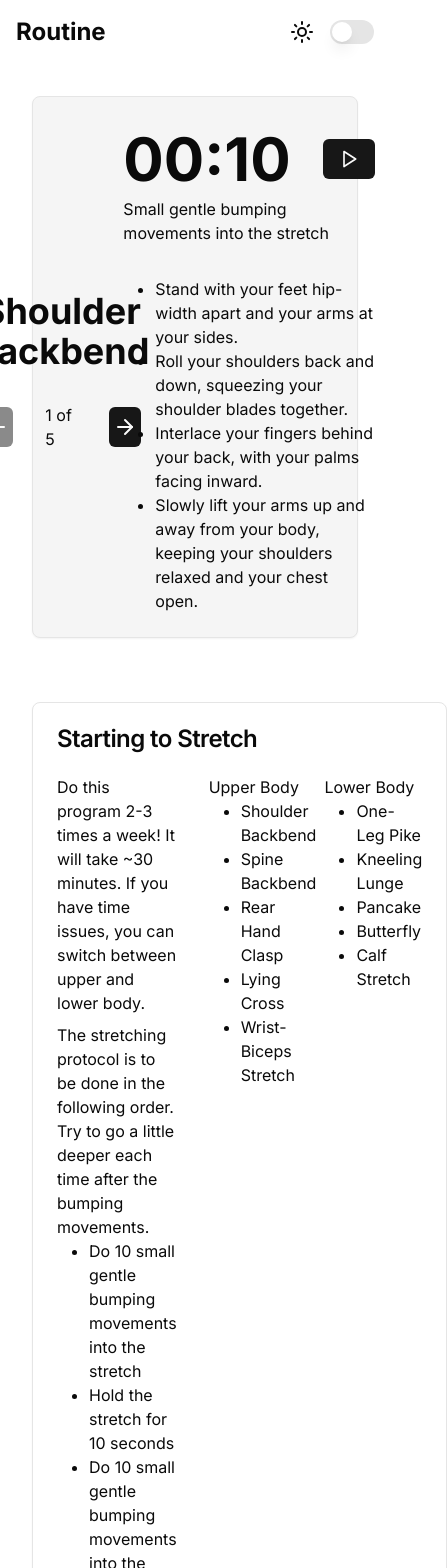
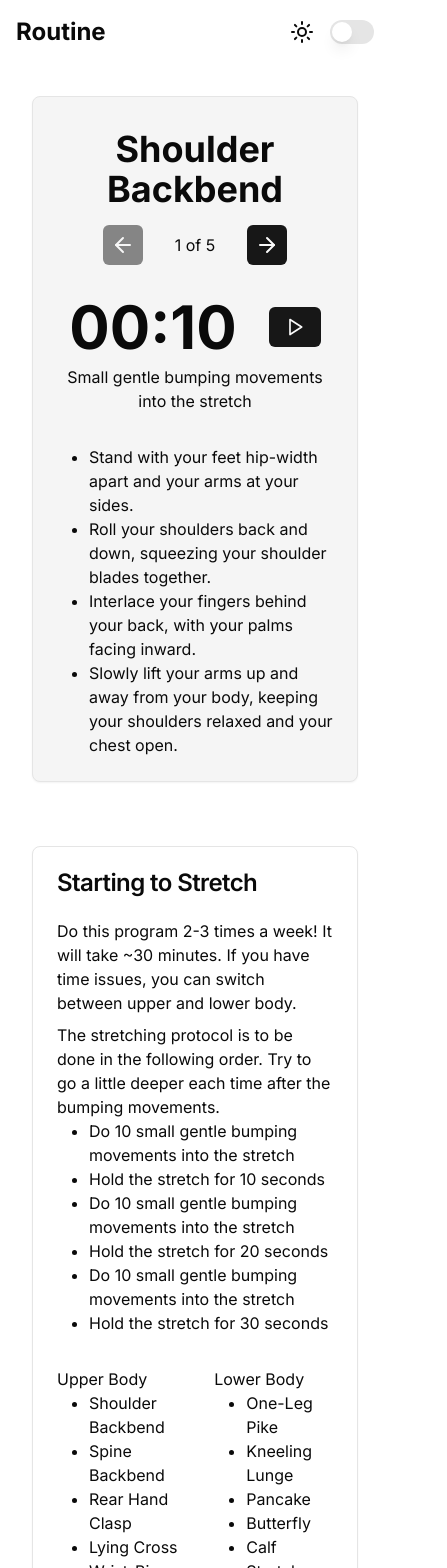
Before and after one commit to ana117/routine, a Next.js app: page /routine/stretch/starting in a window 390 px wide. Shown: the top 1568 px of the page, 447 px wide, since content can reach past the window. Built offline with nearby package versions, Linux system fonts and the light colour scheme.

Commit message:
Make responsive UI

```diff
--- a/components/common/navbar.tsx
+++ b/components/common/navbar.tsx
@@ -6,7 +6,7 @@ import Link from "next/link";
 
 const NavBar: FC = () => {
     return (
-        <nav className="p-4 w-full flex justify-between sticky top-0">
+        <nav className="z-50 p-4 w-full flex justify-between sticky top-0 backdrop-blur-lg bg-background/30">
             <Link href={"/"} className="text-2xl font-bold">
                 Routine
             </Link>
--- a/components/home/home.tsx
+++ b/components/home/home.tsx
@@ -18,7 +18,7 @@ const Home: FC = () => {
               <p>
                 Full-body program for beginners from r/flexibility
               </p>
-              <div className="flex justify-between gap-2">
+              <div className="flex flex-col lg:flex-row justify-between gap-2">
                 <div>
                   <p>Upper Body</p>
                   <ul className="list-disc list-inside">
--- a/components/stretch/starting/stretch-starting.tsx
+++ b/components/stretch/starting/stretch-starting.tsx
@@ -1,6 +1,6 @@
 "use client"
 
-import { Card, CardContent, CardDescription, CardHeader, CardTitle } from "@/components/ui/card";
+import { Card, CardContent, CardHeader, CardTitle } from "@/components/ui/card";
 import { FC, useState } from "react"
 import { Button } from "@/components/ui/button";
 import { ArrowLeft, ArrowRight } from "lucide-react";
@@ -28,12 +28,12 @@ const StretchStarting: FC = () => {
     return (
       <div className="grow p-8 flex flex-col gap-16">
         <Card className="h-fit w-full bg-secondary">
-            <CardContent className="flex justify-center gap-4 mt-8">
-                <div className="flex flex-col items-center justify-center gap-8 w-1/3">
+            <CardContent className="flex flex-col lg:flex-row justify-center gap-8 lg:gap-4 mt-8">
+                <div className="flex flex-col items-center justify-center gap-4 lg:gap-8 lg:w-1/3">
                     <h1 className="text-4xl font-bold text-center">
                         {stretchExercises[currentExercise].name}
                     </h1>
-                    <div className="flex items-center justify-between gap-8">
+                    <div className="flex items-center justify-between gap-8 z-0">
                         <Button
                             size="icon"
                             onClick={() => changeExercise(currentExercise - 1)}
@@ -43,7 +43,6 @@ const StretchStarting: FC = () => {
                         </Button>
                         <span>
                             {currentExercise + 1} of {stretchExercises.length}
-
                         </span>
                         <Button
                             size="icon"
@@ -63,7 +62,7 @@ const StretchStarting: FC = () => {
                             autoplay={currentRepetition !== 0}
                         />
 
-                        <div>
+                        <div className="text-center">
                             {stretchExercises[currentExercise].repetitions[currentRepetition].text}
                         </div>
                     </div>
@@ -87,7 +86,7 @@ const StretchStarting: FC = () => {
                 Starting to Stretch
                 </CardTitle>
             </CardHeader>
-            <CardContent className="flex justify-between gap-8">
+            <CardContent className="flex flex-col lg:flex-row justify-between gap-8">
                 <div className="flex flex-col gap-2">
                     <p>
                         Do this program 2-3 times a week! It will take ~30 minutes. If you have time issues, you can switch between upper and lower body.
```
